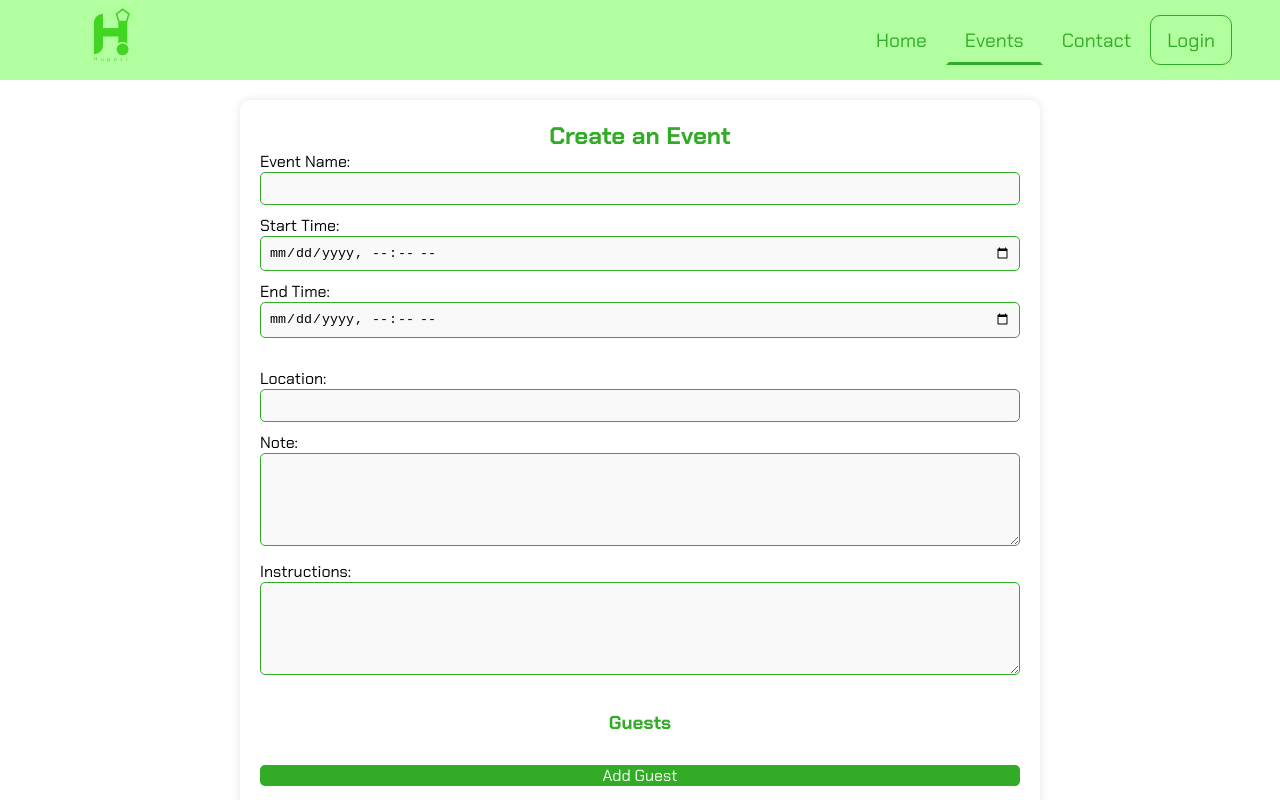
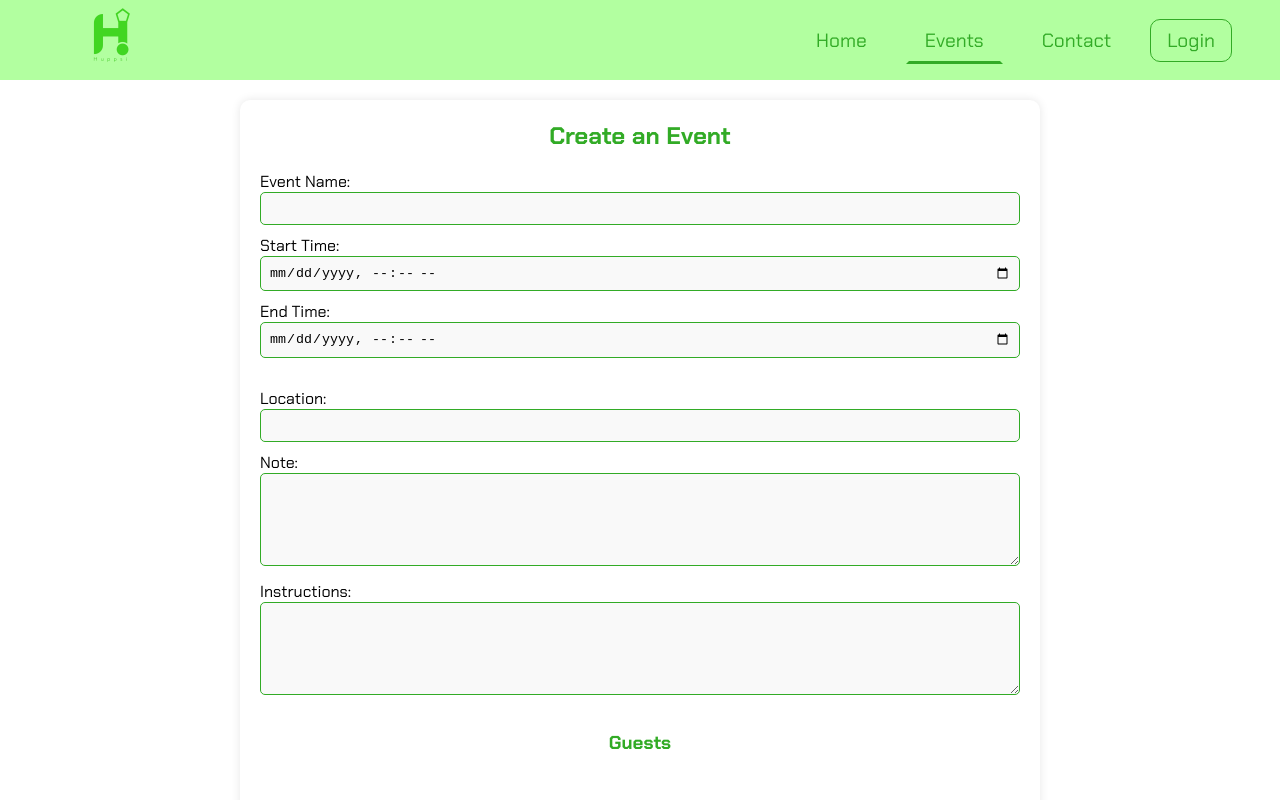
Before and after one commit to LazyBrogrammer/birthday-invitation, a React (Vite) app: page /events in a window 1280 px wide. Shown: the top 800 px of the page. Built offline with nearby package versions, Linux system fonts and the light colour scheme.

Commit message:
add events basic part

```diff
--- a/src/components/Navbar/Navbar.css
+++ b/src/components/Navbar/Navbar.css
@@ -44,14 +44,16 @@
   list-style: none;
   text-align: center;
   margin-right: -22px;
+  gap: 20px;
 }
 
 .nav-item {
-  height: 50px;
+  /*height: 50px;*/
   display: flex;
   justify-content: center;
   align-items: center;
   position: relative; /* Ensure proper positioning for dropdown */
+
 }
 
 .nav-links {
@@ -65,13 +67,12 @@
   position: relative;
   border: 3px solid transparent;
   cursor: pointer;
-  /*margin-bottom: 20px;*/
 }
 
 .nav-links-border {
   margin-bottom: 0;
   border: 1px solid #32ab26;
-    border-radius: 10px;
+  border-radius: 10px;
 
 }
 .nav-links-border:hover {
@@ -180,7 +181,7 @@
 
   .nav-links {
     text-align: center;
-    padding: 2rem;
+    padding: 1rem;
     width: 100%;
     display: table;
     position: relative;
```
Also changed, not shown: src/pages/Events/events.css (+4 -3 lines).
